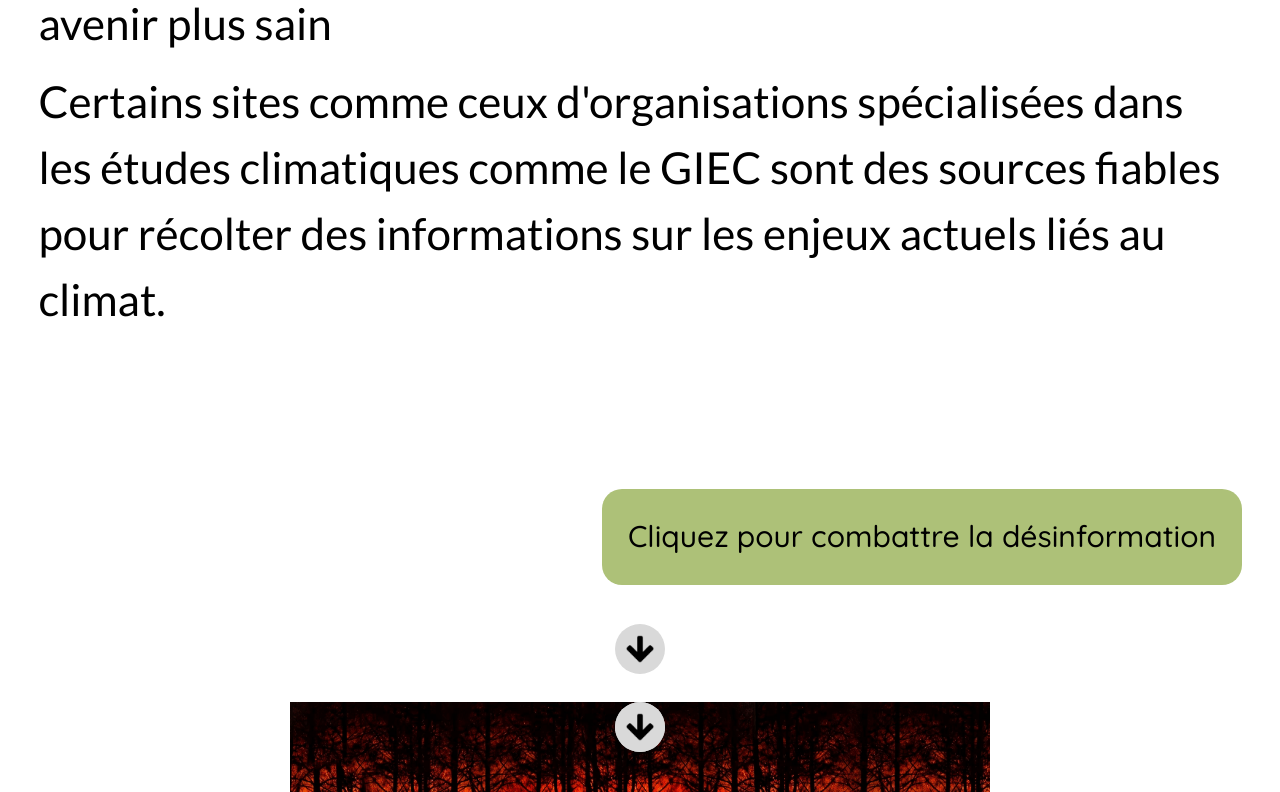
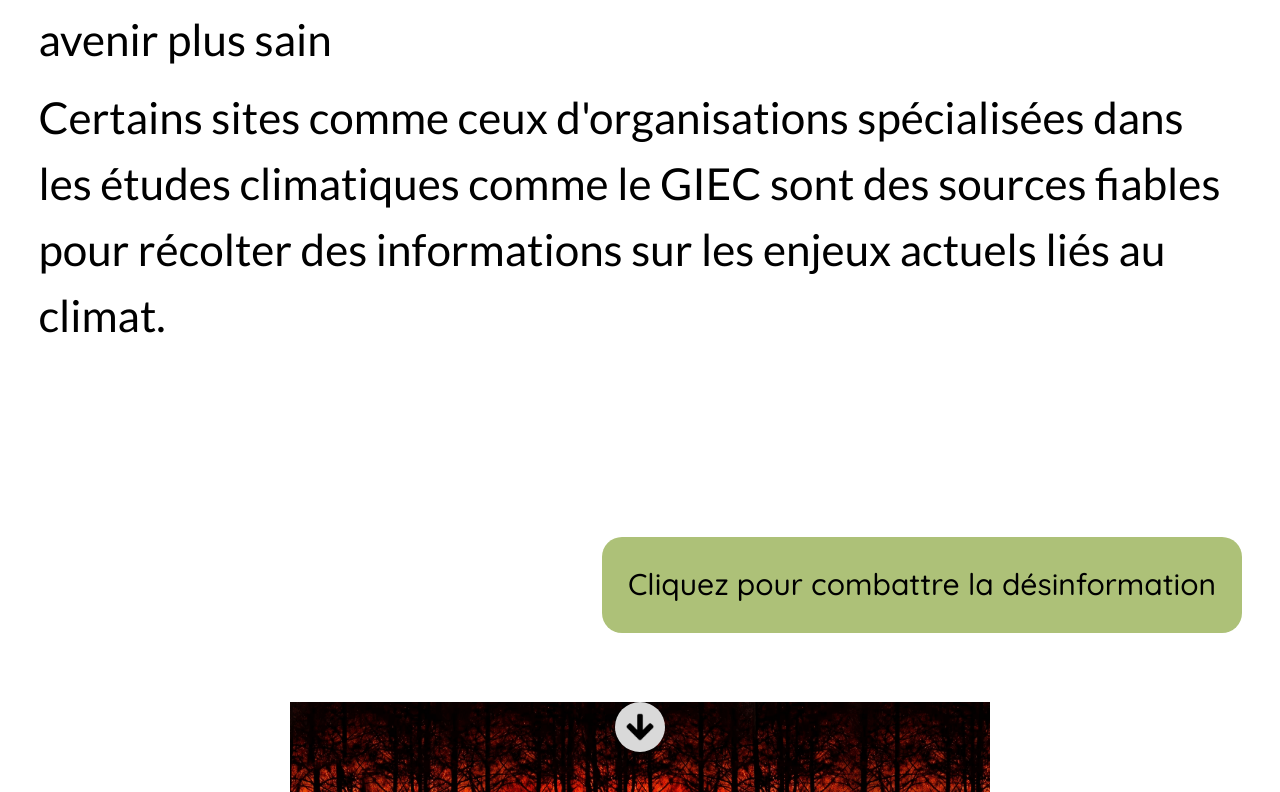
Before and after one commit to ivelter/ndi2023, a Next.js app: page / in a window 1280 px wide. Shown: the part 11208-12000 px from the top of the page. Built offline with nearby package versions, Linux system fonts and the light colour scheme.

Commit message:
fix: multiple fleches

```diff
--- a/components/slides/SN11.js
+++ b/components/slides/SN11.js
@@ -1,6 +1,5 @@
 import all from "../../variables.module.scss"
 import Degrade from "../Degrade"
-import FlecheSuiv from "../FlecheSuiv"
 import base from "./SN11.module.scss"
 
 import { Lato } from 'next/font/google'
@@ -40,9 +39,6 @@ export default function SN11() {
 
                     </div>
 
-                    <div className={base.dansD2elt2} >
-                        <FlecheSuiv></FlecheSuiv>
-                    </div>
                 </div>
 
             </div>
--- a/components/slides/SN12.js
+++ b/components/slides/SN12.js
@@ -2,7 +2,6 @@ import all from "../../variables.module.scss"
 import Degrade from "../Degrade"
 import Image from "next/image"
 import base from "./SN12.module.scss"
-import FlecheSuiv from "../FlecheSuiv"
 
 export default function SN12() {
     return (
@@ -10,7 +9,6 @@ export default function SN12() {
             <div className={base.centerDiv}>
                 <Image src="/img/feu.jpg" alt="Une photo d'un feu placé au centre de l'écran."
                        width="700" height="700"/>
-                <FlecheSuiv></FlecheSuiv>
             </div>
         </Degrade>
     )
--- a/components/slides/SN14.js
+++ b/components/slides/SN14.js
@@ -1,6 +1,5 @@
 import all from "../../variables.module.scss"
 import Degrade from "../Degrade"
-import FlecheSuiv from "../FlecheSuiv"
 import base from "./SN14.module.scss"
 import Link from "next/link"
 
@@ -23,9 +22,6 @@ export default function SN14() {
                 <div className={base.linkclass}>
                     <Link href="/">Les solutions à adopter</Link>
                 </div>
-                <div className={base.flecheclass}>
-                    <FlecheSuiv></FlecheSuiv>
-                </div>
             </div>
         </Degrade>
     )
--- a/components/slides/SN15.js
+++ b/components/slides/SN15.js
@@ -1,6 +1,5 @@
 import all from "../../variables.module.scss"
 import Degrade from "../Degrade"
-import FlecheSuiv from "../FlecheSuiv"
 import base from "./SN15.module.scss"
 
 export default function SN15() {
```
